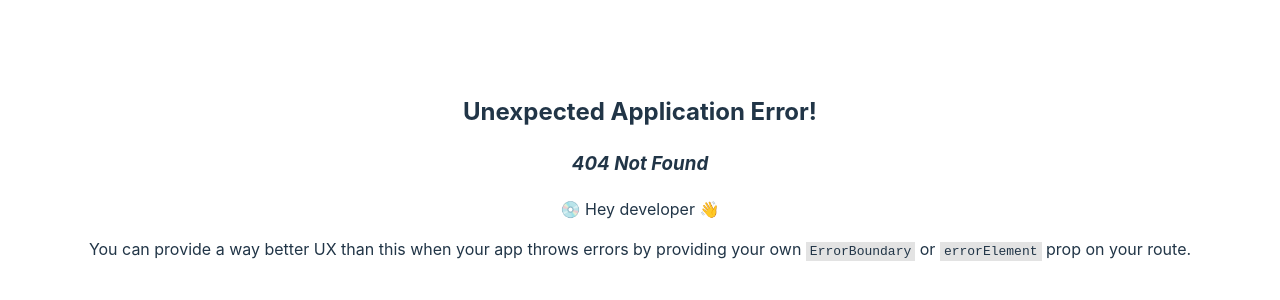
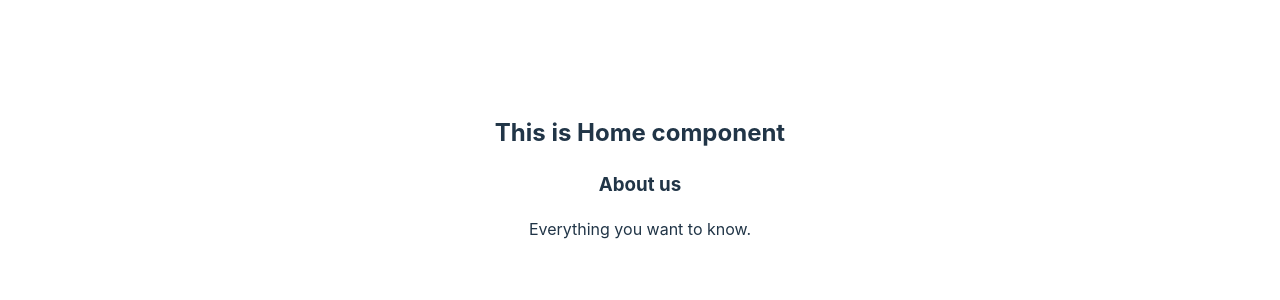
Before and after one commit to alalhosen/IntroductionToReactRouter-d45, a React (Vite) app: page /about in a window 1280 px wide. Before the commit this address had no page. Shown: the part 224-524 px from the top of the page. Built offline with nearby package versions, Linux system fonts and the light colour scheme.

Commit message:
set the Outlet

```diff
--- /dev/null
+++ b/src/components/About/About.jsx
@@ -0,0 +1,12 @@
+
+
+const About = () => {
+    return (
+        <div>
+<h3>About us</h3>
+<p>Everything you want to know.</p>
+        </div>
+    );
+};
+
+export default About;
--- /dev/null
+++ b/src/components/Contact/Contact.jsx
@@ -0,0 +1,11 @@
+
+const Contact = () => {
+  return (
+    <div>
+      <h2>Contact us</h2>
+      <p>We are one call away.</p>
+    </div>
+  );
+};
+
+export default Contact;
--- a/src/components/Home/Home.jsx
+++ b/src/components/Home/Home.jsx
@@ -1,7 +1,10 @@
+import { Outlet } from "react-router-dom";
+
 const Home = () => {
   return (
     <div>
       <h2>This is Home component</h2>
+      <Outlet></Outlet>
     </div>
   );
 };
```
Also changed, not shown: src/main.jsx (+12 -0 lines).
